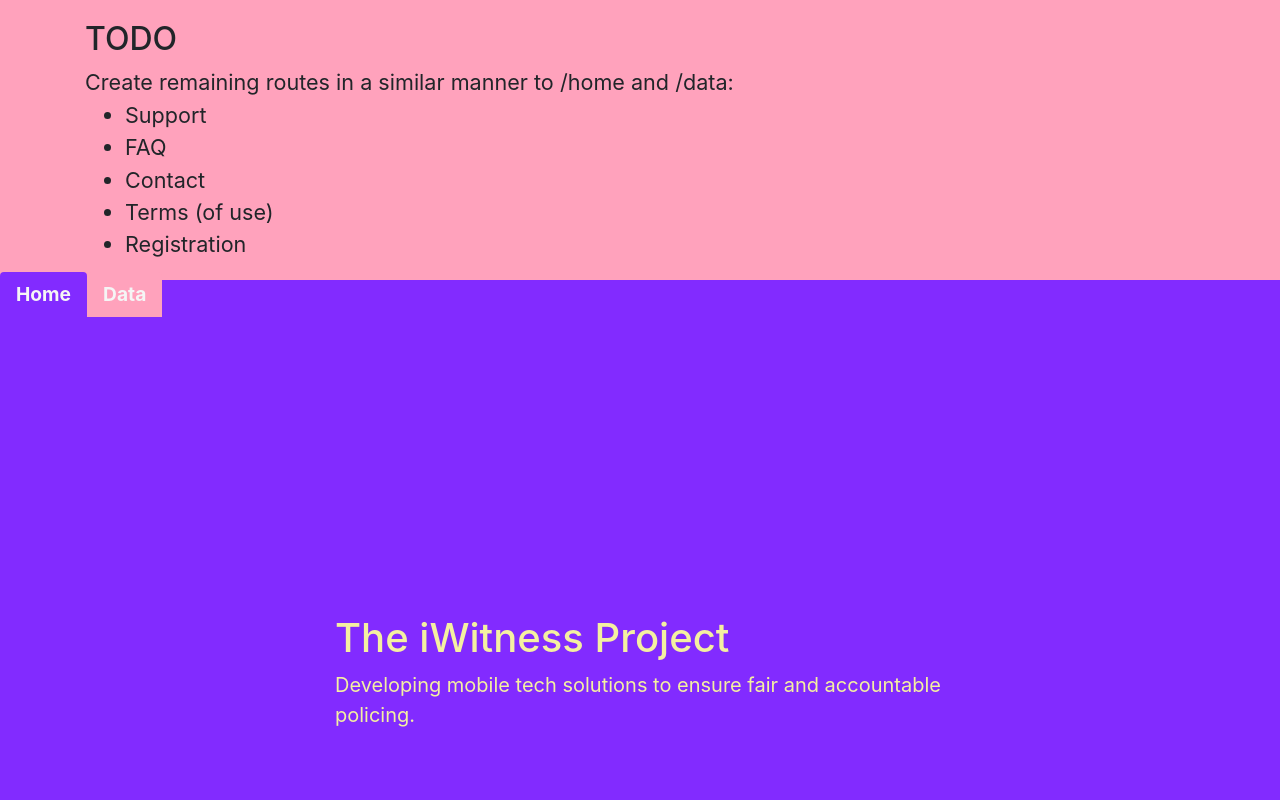
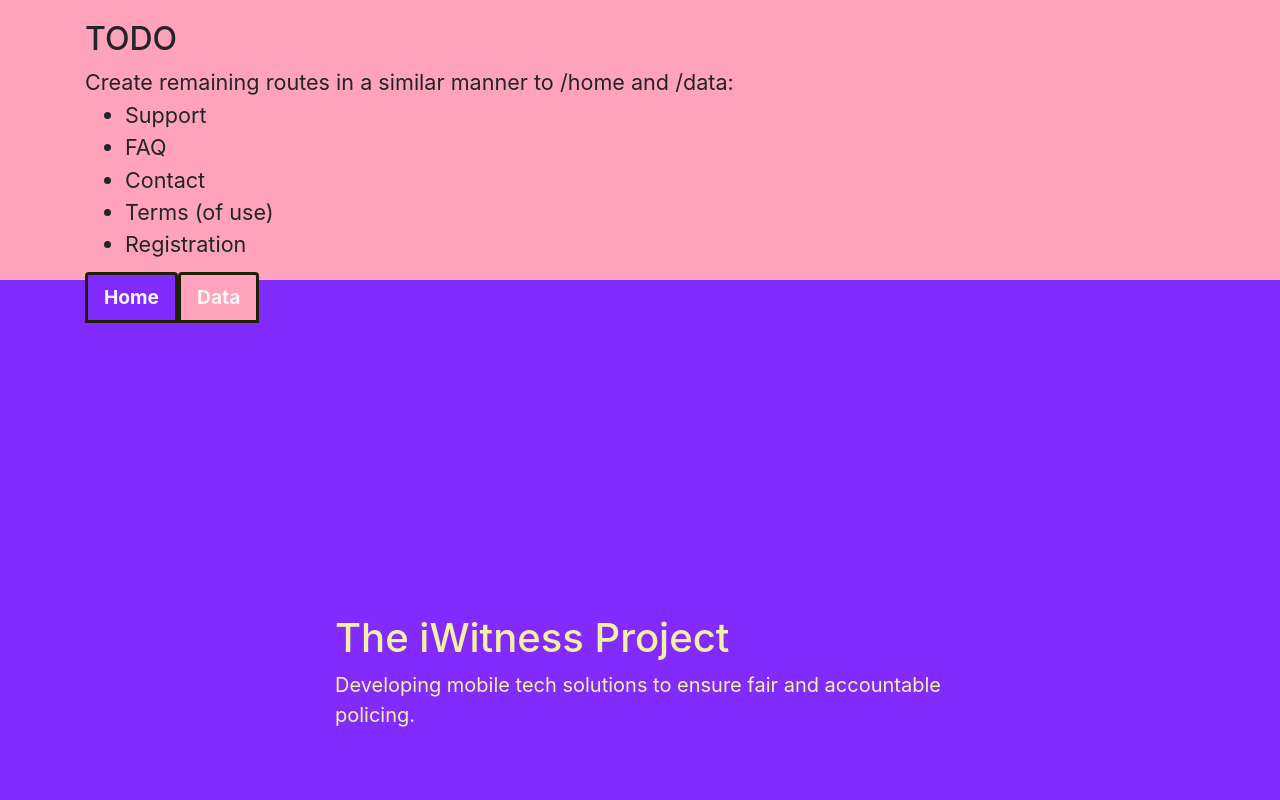
Before and after one commit to i-witness/heroku-server, an Angular app: page /home in a window 1280 px wide. Shown: the top 800 px of the page. Built offline with nearby package versions, Linux system fonts and the light colour scheme.

Commit message:
make nav look nicer

```diff
--- a/src/app/app.component.css
+++ b/src/app/app.component.css
@@ -12,8 +12,8 @@ header > div.first {
   font-size: 135%;
 }
 
-ul.nav-tabs {
-  border: none;
+header div.second {
+  padding-left: 85px;
 }
 
 header a {
@@ -24,7 +24,8 @@ header a {
 header a.nav-link {
   background-color: #ffa2bc;
   color: whitesmoke;
-  border: none;
+  border: solid;
+  border-color: rgb(31, 31, 5);
 }
 
 header a.nav-link.active {
--- a/src/app/app.component.html
+++ b/src/app/app.component.html
@@ -11,7 +11,7 @@
     </ul>
   </div>
 
-  <div class="second">
+  <div class="second align-items-center">
     <ul ngbNav #nav="ngbNav" [(activeId)]="activeNav" class="nav-tabs">
       <li ngbNavItem>
         <a ngbNavLink routerLink="/home">Home</a>
```
